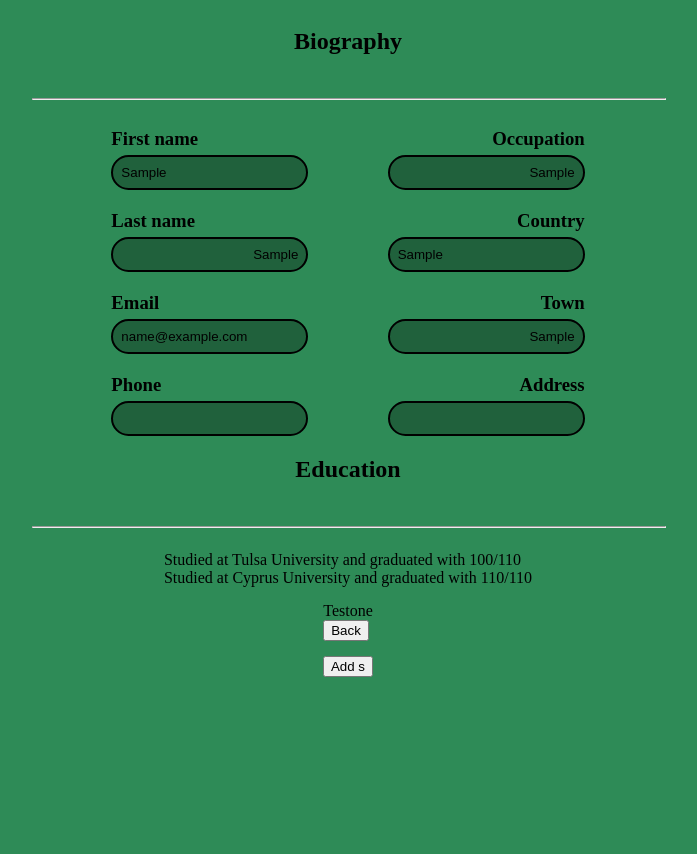
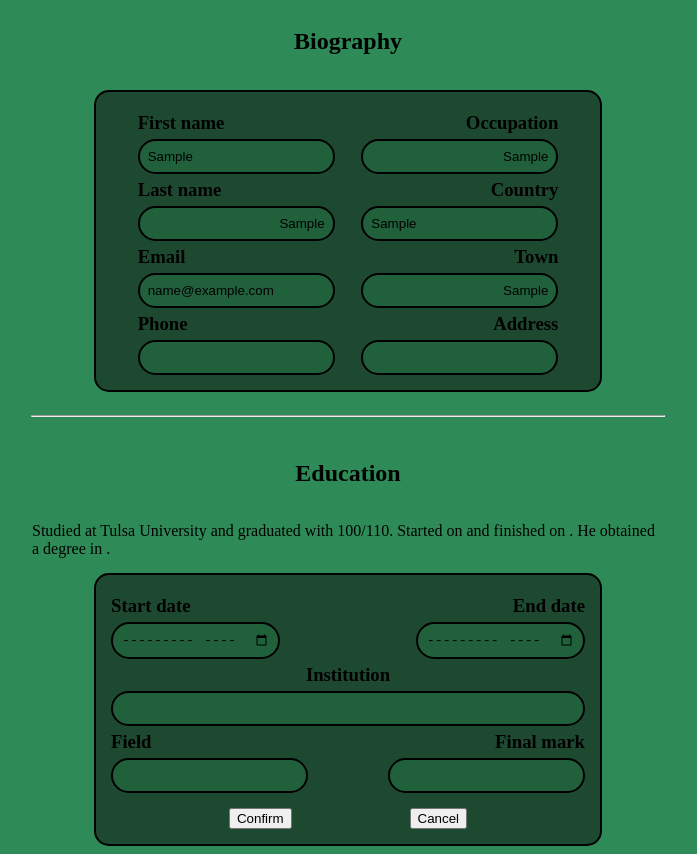
Before and after one commit to Osserc/cv-maker, a React (Create React App) app: page / in a window 1280 px wide. Both pictures are taken after typing "Sample", "Sample", "Sample", "Sample", "name@example.com", "Sample" into the empty fields and a click on the button "Add education". Shown: the whole page, without its empty margins (292-989 px from the left). Before the commit the page ends 800 px from the top, so only its background shows below. Built offline with nearby package versions, Linux system fonts and the light colour scheme.

Commit message:
Activate new degree form

```diff
--- a/src/App.js
+++ b/src/App.js
@@ -6,10 +6,13 @@ import { Education } from './components/Education'
 class App extends React.Component {
   render() {
     return (
-      <div>
+      <div className="flex flex-c align-center gap-15">
         <div className="flex flex-c justify-center align-center wide">
           <Biography />
         </div>
+
+        <hr className="w-50"></hr>
+
         <div className="flex flex-c justify-center align-center wide">
           <Education />
         </div>
--- a/src/components/Biography.js
+++ b/src/components/Biography.js
@@ -26,11 +26,10 @@ class Biography extends Component {
 
     render() {
         return (
-            <section id="biography" className="flex flex-c justify-center align-center">
+            <section id="biography" className="flex flex-c justify-center align-center gap-15">
                 <h1>Biography</h1>
 
-                <hr className="wide"></hr>
-
+                <div className="card w-75">
                     <div className="flex justify-evenly wide">
                         <div className="flex flex-c">
                             <label htmlFor="firstName"><h3>First name</h3></label>
@@ -71,6 +70,7 @@ class Biography extends Component {
                             <input type="text" id="address" name="address" defaultValue={this.state.address} onChange={this.changeBioState}></input>
                         </div>
                     </div>
+                </div>
             </section>
         )
     }
--- a/src/components/Education.js
+++ b/src/components/Education.js
@@ -1,5 +1,6 @@
 import { Component } from "react"
 import { EducationDegrees } from "./EducationDegrees"
+import { EducationForm } from "./EducationForm"
 
 class Education extends Component {
     constructor() {
@@ -9,18 +10,16 @@ class Education extends Component {
             adding: false,
             degrees: [{
                 id: 0,
-                university: 'Tulsa',
-                marks: '100/110'
-            },
-            {
-                id: 1,
-                university: 'Cyprus',
-                marks: '110/110'
+                startDate: '',
+                endDate: '',
+                institution: 'Tulsa',
+                field: '',
+                mark: '100/110'
             }]
         }
 
         this.switchAddingState = this.switchAddingState.bind(this)
-        this.renderEdit = this.renderEdit(this)
+        this.addDegree = this.addDegree.bind(this)
     }
 
     switchAddingState() {
@@ -29,35 +28,37 @@ class Education extends Component {
         }))
     }
 
+    addDegree(event) {
+        event.preventDefault()
+        const newDegree = { id: this.state.degrees.length,
+                            startDate: event.target.startDate.value,
+                            endDate: event.target.endDate.value,
+                            institution: event.target.institution.value,
+                            field: event.target.field.value,
+                            mark: event.target.mark.value }
+        this.setState({
+            degrees: this.state.degrees.concat(newDegree)
+        })
+        this.switchAddingState()
+    }
+
     updateDegree() {
         this.setState({
 
         })
     }
 
-    renderEdit() {
-        return (
-            <div>Testone<br></br>
-                <button onClick={this.switchAddingState}>Back</button>
-            </div>
-        )
-    }
 
     render() {
         return (
-            <section id="Education" className="flex flex-c justify-center align-center">
+            <section id="Education" className="flex flex-c justify-center align-center gap-15">
                 <h1>Education</h1>
-
-                <hr className="wide"></hr>
-
 
                 <EducationDegrees degrees={this.state.degrees} />
 
-                {this.renderEdit}
-
                 {this.state.adding === false ?
                     <button onClick={this.switchAddingState}>Add education</button>
-                    : <button onClick={this.switchAddingState}>Add s</button>}
+                    : <EducationForm addDegree={this.addDegree} />}
             </section>
         )
     }
--- a/src/components/EducationDegrees.js
+++ b/src/components/EducationDegrees.js
@@ -4,7 +4,7 @@ class EducationDegrees extends Component {
     render() {
         return (
             <div>{this.props.degrees.map((degree) => {
-                return <div key={degree.id}>Studied at {degree.university} University and graduated with {degree.marks}</div>
+                return <div key={degree.id}>Studied at {degree.institution} University and graduated with {degree.mark}. Started on {degree.startDate} and finished on {degree.endDate}. He obtained a degree in {degree.field}.</div>
             })}</div>
         )
     }
--- /dev/null
+++ b/src/components/EducationForm.js
@@ -0,0 +1,42 @@
+import { Component } from "react"
+
+class EducationForm extends Component {
+    render() {
+        return (
+            <div className="wide flex justify-center align-center">
+                <form className="flex flex-c justify-center align-center w-75 card" onSubmit={this.props.addDegree}>
+                    <div className="flex justify-between align-center wide">
+                        <div className="flex flex-c">
+                            <label htmlFor="startDate"><h3>Start date</h3></label>
+                            <input type="month" id="startDate" name="startDate"></input>
+                        </div>
+                        <div className="flex flex-c text-right">
+                            <label htmlFor="endDate"><h3>End date</h3></label>
+                            <input type="month" id="endDate" name="endDate"></input>
+                        </div>
+                    </div>
+                    <div className="flex flex-c align-center wide">
+                        <label htmlFor="institution"><h3>Institution</h3></label>
+                        <input type="text" id="institution" className="text-center" name="institution"></input>
+                    </div>
+                    <div className="flex justify-between align-center wide">
+                        <div className="flex flex-c">
+                            <label htmlFor="field"><h3>Field</h3></label>
+                            <input type="text" id="field" name="field"></input>
+                        </div>
+                        <div className="flex flex-c text-right">
+                            <label htmlFor="mark"><h3>Final mark</h3></label>
+                            <input type="number" id="mark" name="mark"></input>
+                        </div>
+                    </div>
+                    <div className="flex justify-evenly align-center wide actions">
+                        <button>Confirm</button>
+                        <button>Cancel</button>
+                    </div>
+                </form>
+            </div>
+        )
+    }
+}
+
+export { EducationForm }
--- a/src/stylesheets/styles.css
+++ b/src/stylesheets/styles.css
@@ -1,6 +1,18 @@
 /* reusable classes */
 .wide {
     width: 100%;
+}
+
+.w-75 {
+    width: 75%;
+}
+
+.w-50 {
+    width: 50%;
+}
+
+.w-25 {
+    width: 25%;
 }
 
 .flex {
@@ -35,6 +47,21 @@
     text-align: right;
 }
 
+.text-center {
+    text-align: center;
+}
+
+.gap-15 {
+    gap: 15px;
+}
+
+.card {
+    background-color: rgb(30, 73, 49);
+    border: 2px solid black;
+    border-radius: 15px;
+    padding: 15px;
+}
+
 /* CSS proper */
 
 body {
@@ -43,7 +70,10 @@ body {
 
 section {
     width: 50%;
-    gap: 15px;
+}
+
+.actions {
+    margin-top: 15px;
 }
 
 input {
@@ -53,6 +83,11 @@ input {
     outline: none;
     padding: 8px;
     -webkit-autofill: transparent;
+}
+
+input#institution {
+    box-sizing: border-box;
+    width: 100%;
 }
 
 input:hover {
```
Lines whose indentation alone changed are shown as unchanged.
